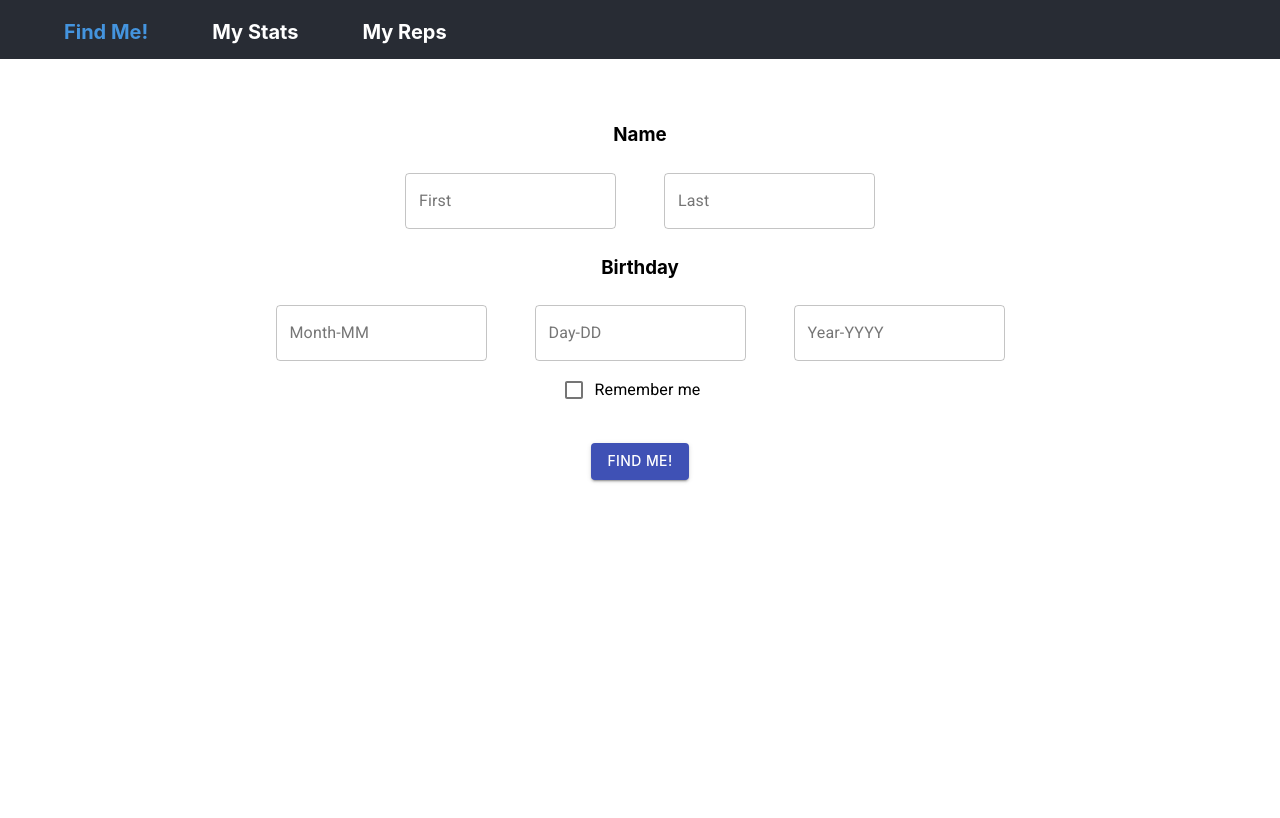
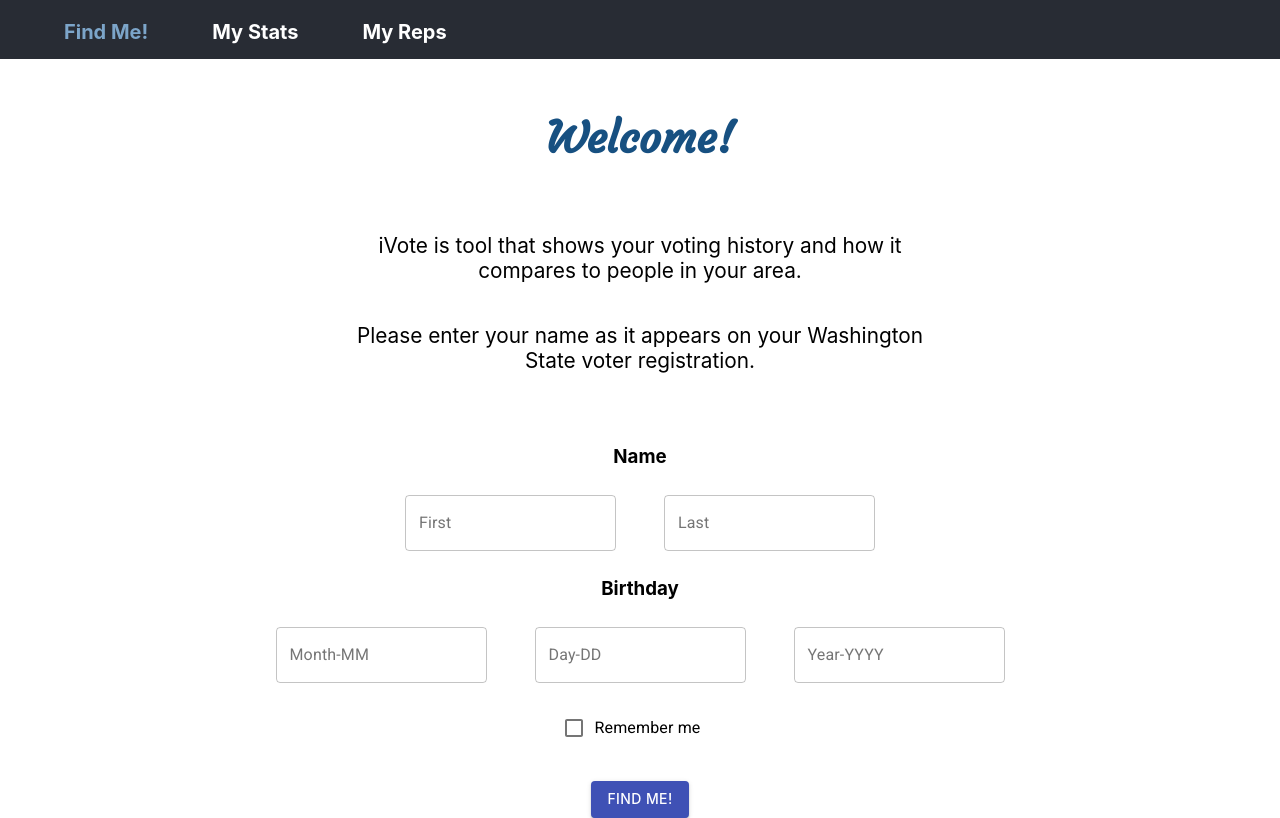
Before and after one commit to sjscotton/Capstone-iVote-React, a React (Create React App) app: page /Login in a window 1280 px wide. Built offline with nearby package versions, Linux system fonts and the light colour scheme; what victory would draw is missing.

Commit message:
general styling

```diff
--- a/src/App.css
+++ b/src/App.css
@@ -5,7 +5,7 @@
   font-family: -apple-system, BlinkMacSystemFont, 'Segoe UI', Roboto, Oxygen, Ubuntu, Cantarell, 'Open Sans', 'Helvetica Neue', sans-serif
 }
 
-.page-title {
+/* .page-title {
   margin-top: 8vmin;
   font-size: 3rem;
-}
+} */
--- a/src/components/AppRouter.css
+++ b/src/components/AppRouter.css
@@ -1,7 +1,7 @@
-form, h3, h2, h1, h4 {
+form, h3, h2, h1, h4, p {
   text-align: center;
 }
-h1 {
+.title {
   color:  rgb(23, 80, 129);
   /* padding: 1rem; */
   font-size: calc(1.6rem + 4vw);
@@ -9,6 +9,22 @@ h1 {
   font-family: 'Courgette', cursive;
 
 }
+.sub-header {
+  color:  rgb(23, 80, 129);
+  font-family: 'Courgette', cursive;
+  font-size: calc(1rem + 3vw);
+
+}
+
+@media only screen and (min-width: 800px) {
+  .sub-header {
+    font-size: 2.7rem;
+  }
+  .title {
+    font-size: 3.8rem;
+  }
+}
+
 ul {
   list-style: none;
   padding: 0;
@@ -45,7 +61,6 @@ nav.nav-bar {
   /* align-items: center;
   justify-content: center; */
   font-size: calc(12px + 1vmin);
-
   color: white;
 }
 
@@ -59,9 +74,28 @@ nav.nav-bar {
 }
 
 .nav-list .active a, .nav-list .active a:visited {
-  color: rgb(68, 148, 222);
+  /* color: rgb(68, 148, 222); */
+  color:  rgb(124, 165, 201);
   /* font-weight: bold; */
 }
 /* .nav-list a.active:visited, .nav-list a.active  {
   color: rgb(68, 148, 222);
 } */
+.text, h1, h2 {
+  padding: 1rem;
+}
+@media only screen and (max-width: 600px) {
+ .text {
+   font-size: 1rem;
+ }
+}
+@media only screen and (min-width: 600px) {
+  .text {
+    font-size: 1.3rem;
+  }
+}
+
+
+.text-container {
+  max-width: 40rem;
+}
--- a/src/components/Login.js
+++ b/src/components/Login.js
@@ -90,8 +90,14 @@ class Login extends Component {
 
   render() {
     return (
-      <div>
-        <h2 className='page-title'></h2>
+      <div >
+        <h2 className='sub-header'>Welcome!</h2>
+        <div className='flex-container'>
+          <div className='text-container'>
+            <p className='text'>iVote is tool that shows your voting history and how it compares to people in your area.</p>
+            <p className='text'>Please enter your name as it appears on your Washington State voter registration.</p>
+          </div>
+        </div>
         <LoginForm
           getVoterCallback={this.getVoter} />
 
--- a/src/components/LoginForm.css
+++ b/src/components/LoginForm.css
@@ -10,3 +10,10 @@
 .btn {
   margin-top: 2rem;
 }
+
+.login-form {
+  margin-top: 3rem;
+}
+.checkbox {
+  margin-top: 1rem;
+}
--- a/src/components/LoginForm.js
+++ b/src/components/LoginForm.js
@@ -47,7 +47,7 @@ class LoginForm extends Component {
 
   render() {
     return (
-      <section>
+      <section className='login-form'>
         <form
           onSubmit={this.onSubmit}>
           <h3>Name</h3>
@@ -119,7 +119,7 @@ class LoginForm extends Component {
               onChange={this.onInputChange}>
             </TextField>
           </div>
-          <div>
+          <div className='checkbox'>
             <FormControlLabel
               value="top"
               control={<Checkbox
@@ -143,6 +143,7 @@ class LoginForm extends Component {
             >Find me!</Button>
           </div>
 
+
         </form >
       </section >
     )
--- a/src/components/Reps.js
+++ b/src/components/Reps.js
@@ -110,7 +110,7 @@ class Reps extends Component {
     }
     return (
       <div>
-        <h1>My Representatives</h1>
+        <h1 className='title'>My Representatives</h1>
         {/* <p>{this.props.address}</p> */}
         <div className='flex-container'>
           <div className="panel-container">
--- a/src/components/Share.css
+++ b/src/components/Share.css
@@ -9,7 +9,9 @@
 
 .img-sticker.img-vote {
   border: 5px solid rgb(23, 80, 129);
-  background-image: url("https://i.imgur.com/EYwhsdg.png")
+  background-image: url("https://i.imgur.com/EYwhsdg.png");
+  height: 6.5rem;
+  width: 6.5rem;
 }
 
 .img-sticker.img-no-vote {
@@ -21,20 +23,32 @@
   display: inline-block;
   display: flex;
   flex-direction: row;
+  /* flex-wrap: wrap; */
+  max-width: 40rem;
+
   /* align-items: flex-start; */
   /* width: auto; */
   /* flex-basis: content; */
   /* margin: 2rem; */
 }
+.photo-text {
+  font-family: cursive;
+}
+h2.photo-text {
+  font-size: 2.3rem;
+  color: rgb(23, 80, 129);
+}
 
 .photo-container {
   /* margin: 2rem; */
-  padding: 2rem;
+  padding: 1rem;
   display: inline-flex;
   flex-direction: column;
-  width: auto;
-  background-color: white;
-  border: 8px solid rgb(204, 222, 236);
+  width: 38rem;
+  height: 38rem;
+  /* background-color: white; */
+  background-color: rgb(204, 222, 236);
+  /* border: 8px solid rgb(204, 222, 236); */
 }
 
 .photo-padding {
--- a/src/components/Share.js
+++ b/src/components/Share.js
@@ -43,12 +43,20 @@ class Share extends Component {
   }
 
   generateImageArea() {
+    let name = (this.props.firstName) ? this.props.firstName.toLowerCase() : '';
+    if (name) {
+      name = name[0].toUpperCase() + name.slice(1)
+    }
+    const voteRecord = `${name} voted in ${this.props.numVotes} of the last ${this.props.maxElections} elections.`
     return (
       <div id='photo' className='photo-container'>
-        <h1>Do I Vote</h1>
-        <div className='sticker-img-box'>
+        <h1 className='photo-text'>Do I Vote</h1>
+        {/* <h2 className='photo-text'>{voteRecord}</h2> */}
+        <div className='sticker-img-box flex-container'>
           {this.generateVotingBoxes()}
         </div>
+        <h2 className='photo-text'>{voteRecord}</h2>
+        <h2 className='photo-text'>Do you vote?</h2>
 
       </div>
     )
--- a/src/components/Stats.js
+++ b/src/components/Stats.js
@@ -117,8 +117,9 @@ class Stats extends Component {
     return (
       <div>
 
-        <h1>Your Voting Statistics</h1>
-        <h4>{voteRecord}</h4>
+        <h1 className='title'>Your Voting Statistics</h1>
+
+        <p className='text'>{voteRecord}</p>
         <div className="flex-container">
           <div className="flex-container stickers-container">
 
```
